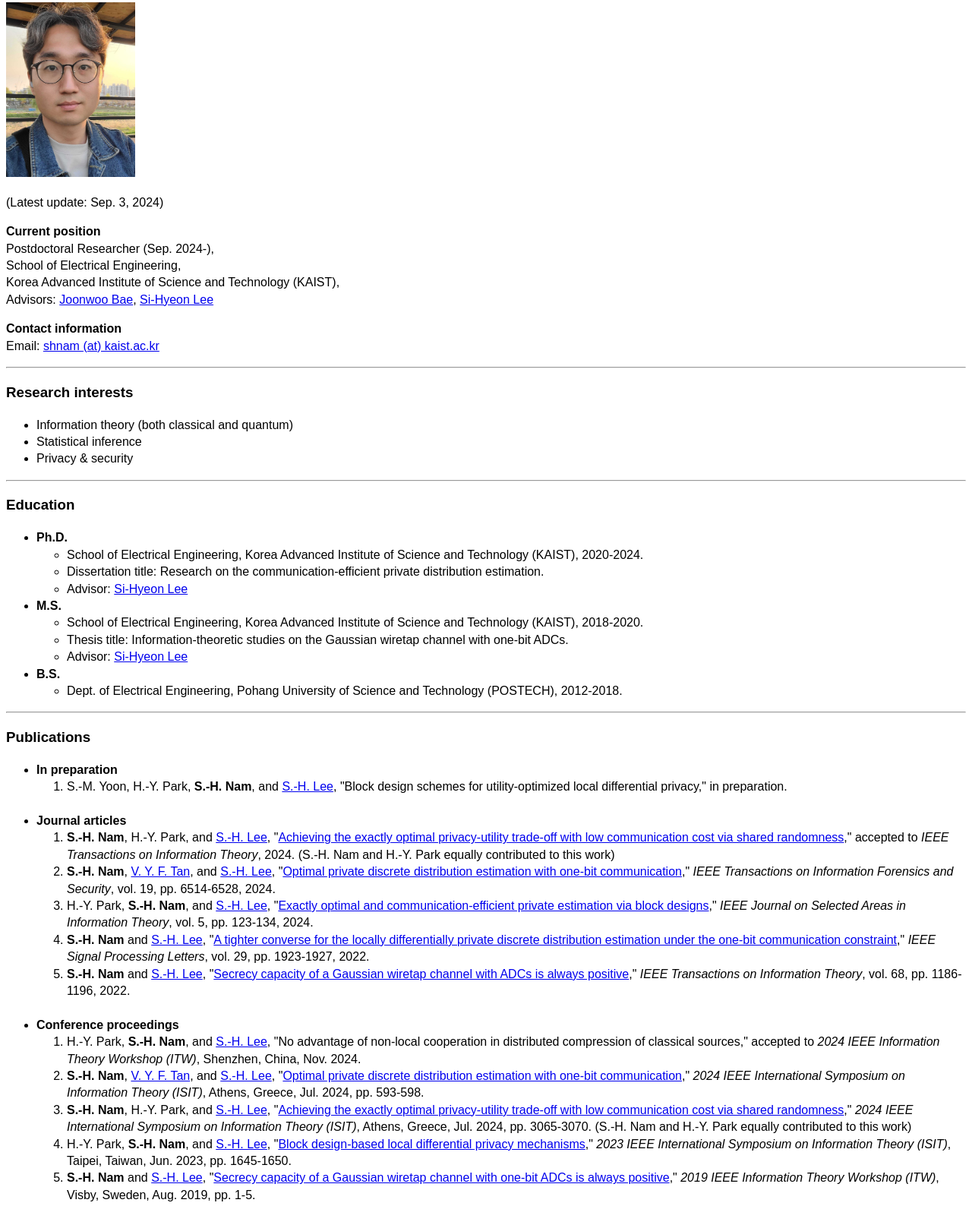
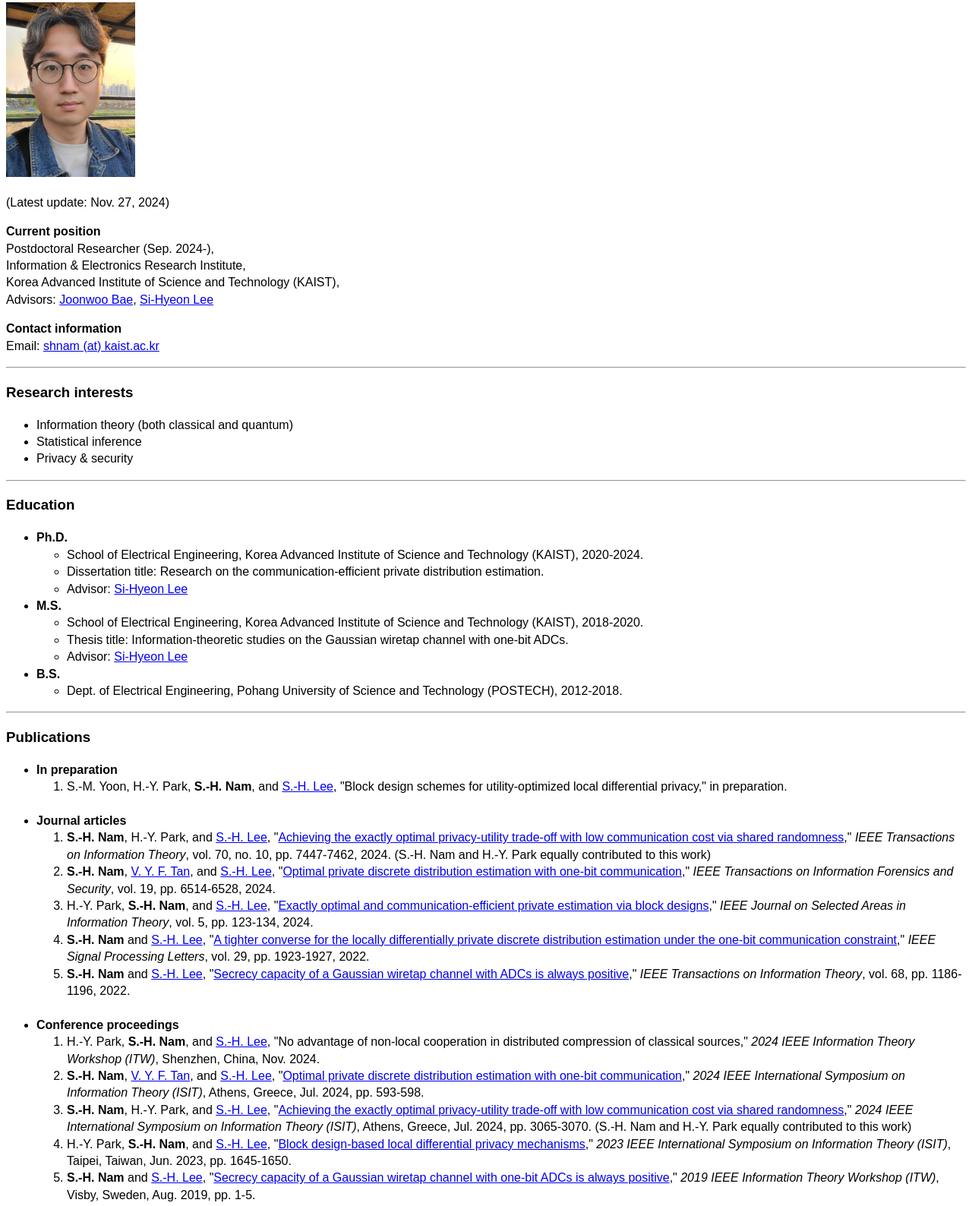
Before and after one commit to s-h-nam/webpage, a plain HTML site: page index.html in a window 1280 px wide. Shown: the part 70-1658 px from the top of the page at 76% size. Drawn offline with nearby package versions, Linux system fonts and the light colour scheme.

Commit message:
correct affiliation, update publ. info.

```diff
--- a/index.html
+++ b/index.html
@@ -29,12 +29,12 @@
 <body>
     <h2>Seung-Hyun Nam (남승현)</h2>
     <img src="Fig_profile_shnam.jpg" alt="photo" width="170" height="230">
-    <p> (Latest update: Sep. 3, 2024)</p>
+    <p> (Latest update: Nov. 27, 2024)</p>
 
     <p>
         <b> Current position</b>
         <br>Postdoctoral Researcher (Sep. 2024-),
-        <br> School of Electrical Engineering,
+        <br> Information & Electronics Research Institute,
         <br> Korea Advanced Institute of Science and Technology (KAIST),
         <br> Advisors: <a href="https://sites.google.com/view/qitkaist/people/joonwoo-bae?authuser=0">Joonwoo Bae</a>, <a href="https://sites.google.com/view/kaist-infolab/team/professor?authuser=0">Si-Hyeon Lee</a>
     </p>
@@ -89,7 +89,7 @@
         <br>
         <li><b>Journal articles</b>
         <ol>
-            <li> <b>S.-H. Nam</b>, H.-Y. Park, and <a href="https://sites.google.com/view/kaist-infolab/team/professor?authuser=0">S.-H. Lee</a>, "<a href="https://ieeexplore.ieee.org/document/10644066">Achieving the exactly optimal privacy-utility trade-off with low communication cost via shared randomness</a>," accepted to <i>IEEE Transactions on Information Theory</i>, 2024. (S.-H. Nam and H.-Y. Park equally contributed to this work)</li>
+            <li> <b>S.-H. Nam</b>, H.-Y. Park, and <a href="https://sites.google.com/view/kaist-infolab/team/professor?authuser=0">S.-H. Lee</a>, "<a href="https://ieeexplore.ieee.org/document/10644066">Achieving the exactly optimal privacy-utility trade-off with low communication cost via shared randomness</a>," <i>IEEE Transactions on Information Theory</i>, vol. 70, no. 10, pp. 7447-7462, 2024. (S.-H. Nam and H.-Y. Park equally contributed to this work)</li>
             <li> <b>S.-H. Nam</b>, <a href="https://vyftan.github.io">V. Y. F. Tan</a>, and <a href="https://sites.google.com/view/kaist-infolab/team/professor?authuser=0">S.-H. Lee</a>, "<a href="https://ieeexplore.ieee.org/abstract/document/10571968">Optimal private discrete distribution estimation with one-bit communication</a>," <i>IEEE Transactions on Information Forensics and Security</i>, vol. 19, pp. 6514-6528, 2024. </li>
             <li> H.-Y. Park, <b>S.-H. Nam</b>, and <a href="https://sites.google.com/view/kaist-infolab/team/professor?authuser=0">S.-H. Lee</a>, "<a href="https://ieeexplore.ieee.org/document/10480680">Exactly optimal and communication-efficient private estimation via block designs</a>," <i>IEEE Journal on Selected Areas in Information Theory</i>,  vol. 5, pp. 123-134, 2024.</li>
             <li> <b>S.-H. Nam</b> and <a href="https://sites.google.com/view/kaist-infolab/team/professor?authuser=0">S.-H. Lee</a>, "<a href="https://ieeexplore.ieee.org/document/9881872">A tighter converse for the locally differentially private discrete distribution estimation under the one-bit communication constraint</a>," <i>IEEE Signal Processing Letters</i>, vol. 29, pp. 1923-1927, 2022.</li>
@@ -99,7 +99,7 @@
         <br>
         <li> <b>Conference proceedings</b> </li>
         <ol>
-            <li> H.-Y. Park, <b>S.-H. Nam</b>, and <a href="https://sites.google.com/view/kaist-infolab/team/professor?authuser=0">S.-H. Lee</a>, "No advantage of non-local cooperation in distributed compression of classical sources," accepted to <i>2024 IEEE Information Theory Workshop (ITW)</i>, Shenzhen, China, Nov. 2024.</li>
+            <li> H.-Y. Park, <b>S.-H. Nam</b>, and <a href="https://sites.google.com/view/kaist-infolab/team/professor?authuser=0">S.-H. Lee</a>, "No advantage of non-local cooperation in distributed compression of classical sources," <i>2024 IEEE Information Theory Workshop (ITW)</i>, Shenzhen, China, Nov. 2024.</li>
             <li><b>S.-H. Nam</b>, <a href="https://vyftan.github.io">V. Y. F. Tan</a>, and <a href="https://sites.google.com/view/kaist-infolab/team/professor?authuser=0">S.-H. Lee</a>, "<a href="https://ieeexplore.ieee.org/document/10619154">Optimal private discrete distribution estimation with one-bit communication</a>," <i>2024 IEEE International Symposium on Information Theory (ISIT)</i>, Athens, Greece, Jul. 2024, pp. 593-598.</li>
             <li><b>S.-H. Nam</b>, H.-Y. Park, and <a href="https://sites.google.com/view/kaist-infolab/team/professor?authuser=0">S.-H. Lee</a>, "<a href="https://ieeexplore.ieee.org/document/10619385">Achieving the exactly optimal privacy-utility trade-off with low communication cost via shared randomness</a>," <i>2024 IEEE International Symposium on Information Theory (ISIT)</i>, Athens, Greece, Jul. 2024, pp. 3065-3070. (S.-H. Nam and H.-Y. Park equally contributed to this work)</li>
             <li> H.-Y. Park, <b>S.-H. Nam</b>, and <a href="https://sites.google.com/view/kaist-infolab/team/professor?authuser=0">S.-H. Lee</a>, "<a href="https://ieeexplore.ieee.org/document/10206918">Block design-based local differential privacy mechanisms</a>," <i>2023 IEEE International Symposium on Information Theory (ISIT)</i>, Taipei, Taiwan, Jun. 2023, pp. 1645-1650.</li>
```
